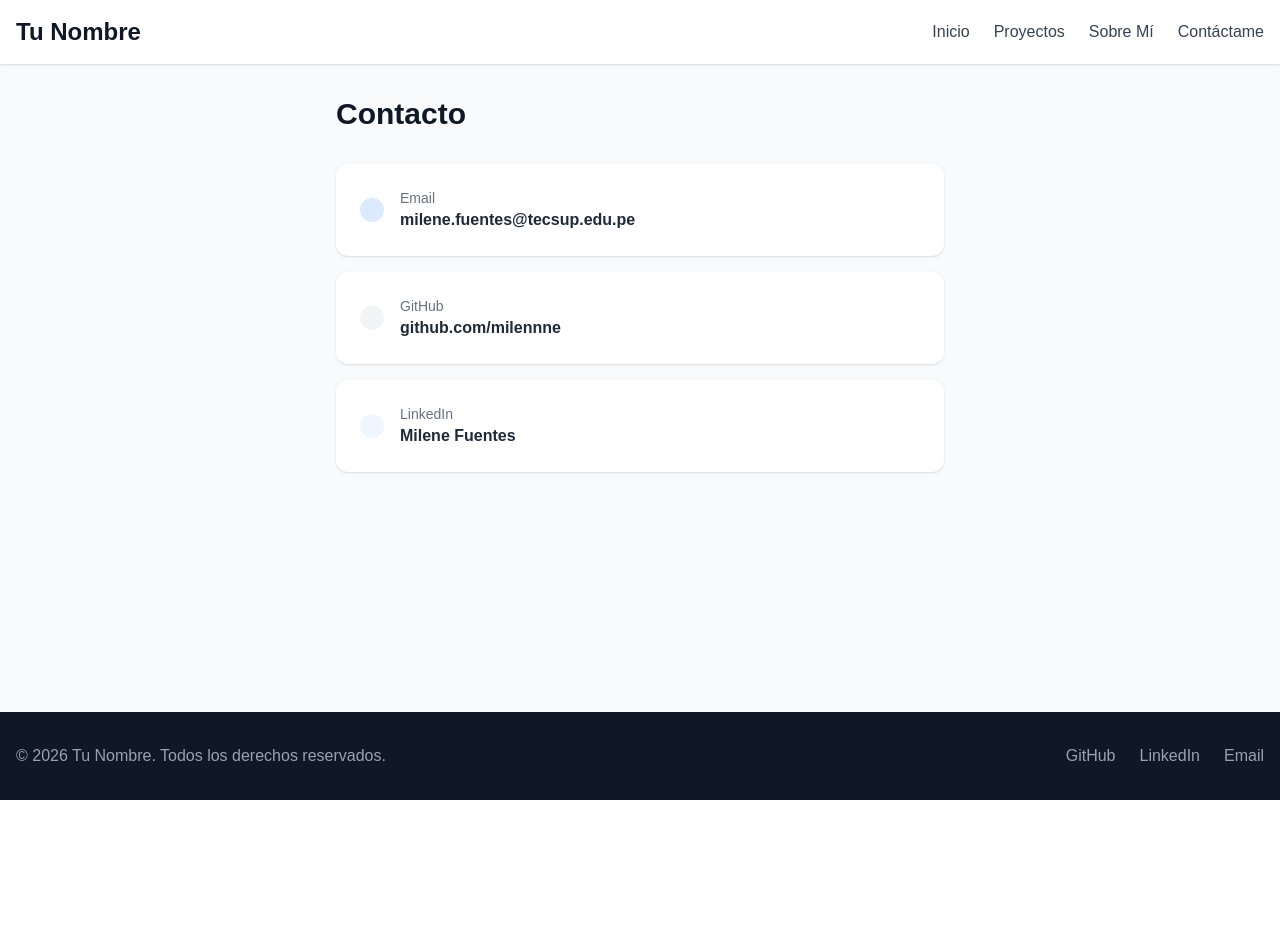
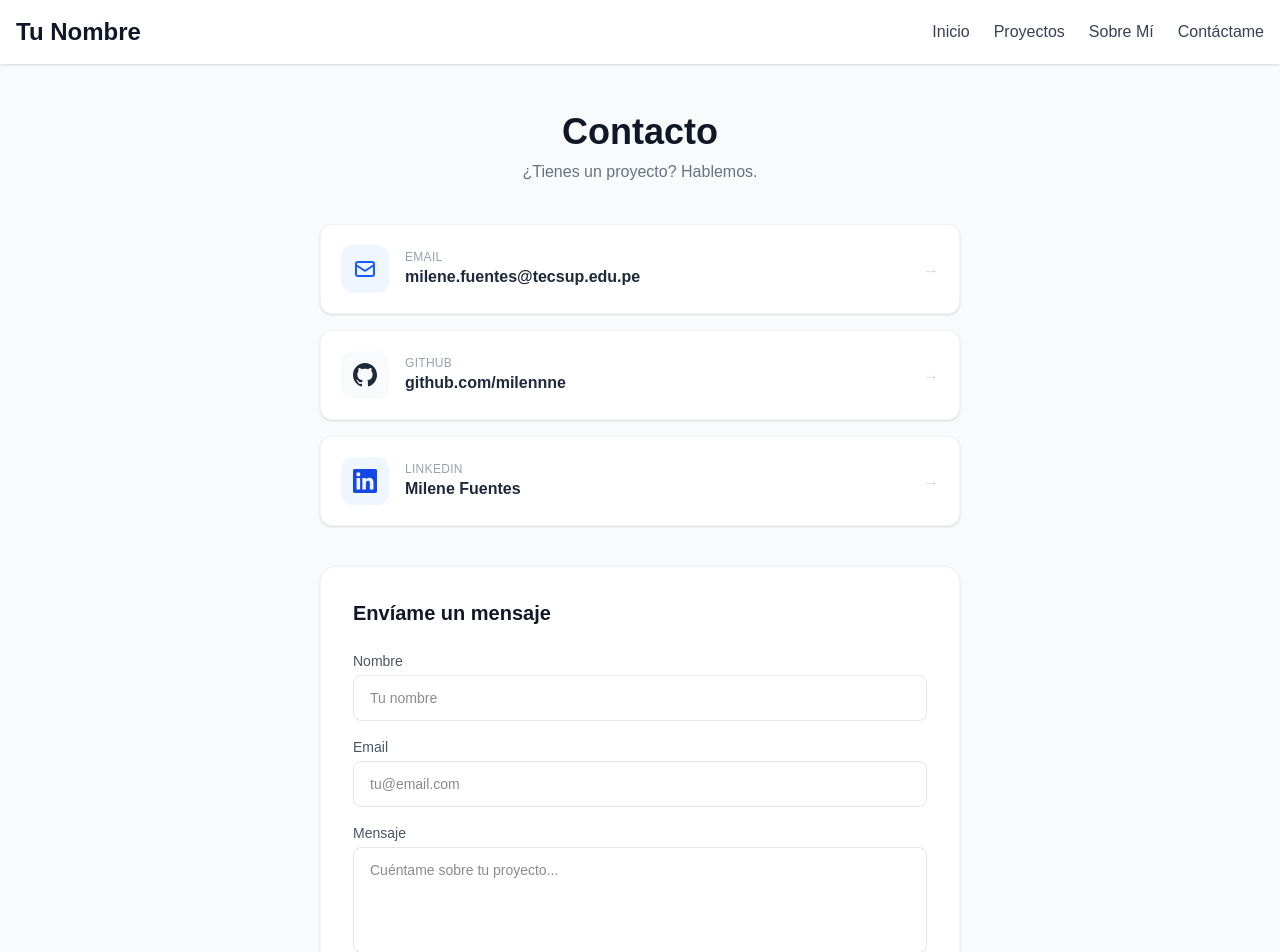
Before and after one commit to milennne/DAWA14, a Next.js app: page /contact in a window 1280 px wide. Shown: the top 952 px of the page. Before the commit the page ends 800 px from the top, so only its background shows below. Built offline with nearby package versions, Linux system fonts and the light colour scheme.

Commit message:
Portfolio

```diff
--- a/src/app/contact/page.tsx
+++ b/src/app/contact/page.tsx
@@ -7,65 +7,99 @@
 
 export default function ContactPage() {
   return (
-    <section className="container mx-auto p-8 max-w-2xl">
-      <h1 className="text-3xl font-bold mb-8 text-gray-900">
-        Contacto
-      </h1>
+    <section className="container mx-auto px-4 py-12 max-w-2xl">
+      <div className="text-center mb-10">
+        <h1 className="text-4xl font-bold text-gray-900">Contacto</h1>
+        <p className="text-gray-500 mt-2">¿Tienes un proyecto? Hablemos.</p>
+      </div>
 
-      <div className="grid gap-4">
-
+      {/* Links de contacto */}
+      <div className="grid gap-4 mb-10">
         <a
           href="mailto:milene.fuentes@tecsup.edu.pe"
-          className="flex items-center gap-4 bg-white rounded-xl shadow p-6 hover:shadow-md transition"
+          className="flex items-center gap-4 bg-white rounded-xl border border-gray-100 shadow-sm p-5 hover:shadow-md hover:border-blue-200 transition-all"
         >
-          <div className="bg-blue-100 text-blue-600 rounded-full p-3 text-2xl">
-
+          <div className="bg-blue-50 text-blue-600 rounded-xl p-3">
+            <svg xmlns="http://www.w3.org/2000/svg" className="w-6 h-6" fill="none" viewBox="0 0 24 24" stroke="currentColor">
+              <path strokeLinecap="round" strokeLinejoin="round" strokeWidth={2} d="M3 8l7.89 5.26a2 2 0 002.22 0L21 8M5 19h14a2 2 0 002-2V7a2 2 0 00-2-2H5a2 2 0 00-2 2v10a2 2 0 002 2z" />
+            </svg>
           </div>
-
           <div>
-            <p className="text-sm text-gray-500">Email</p>
-            <p className="font-semibold text-gray-800">
-              milene.fuentes@tecsup.edu.pe
-            </p>
+            <p className="text-xs text-gray-400 uppercase tracking-wide">Email</p>
+            <p className="font-semibold text-gray-800">milene.fuentes@tecsup.edu.pe</p>
           </div>
+          <span className="ml-auto text-gray-300">→</span>
         </a>
 
         <a
           href="https://github.com/milennne"
           target="_blank"
           rel="noopener noreferrer"
-          className="flex items-center gap-4 bg-white rounded-xl shadow p-6 hover:shadow-md transition"
+          className="flex items-center gap-4 bg-white rounded-xl border border-gray-100 shadow-sm p-5 hover:shadow-md hover:border-gray-300 transition-all"
         >
-          <div className="bg-gray-100 text-gray-800 rounded-full p-3 text-2xl">
-
+          <div className="bg-gray-50 text-gray-800 rounded-xl p-3">
+            <svg xmlns="http://www.w3.org/2000/svg" className="w-6 h-6" fill="currentColor" viewBox="0 0 24 24">
+              <path d="M12 0C5.37 0 0 5.37 0 12c0 5.3 3.438 9.8 8.205 11.385.6.113.82-.258.82-.577 0-.285-.01-1.04-.015-2.04-3.338.724-4.042-1.61-4.042-1.61-.546-1.385-1.335-1.755-1.335-1.755-1.087-.744.084-.729.084-.729 1.205.084 1.838 1.236 1.838 1.236 1.07 1.835 2.809 1.305 3.495.998.108-.776.417-1.305.76-1.605-2.665-.3-5.466-1.332-5.466-5.93 0-1.31.465-2.38 1.235-3.22-.135-.303-.54-1.523.105-3.176 0 0 1.005-.322 3.3 1.23.96-.267 1.98-.399 3-.405 1.02.006 2.04.138 3 .405 2.28-1.552 3.285-1.23 3.285-1.23.645 1.653.24 2.873.12 3.176.765.84 1.23 1.91 1.23 3.22 0 4.61-2.805 5.625-5.475 5.92.42.36.81 1.096.81 2.22 0 1.606-.015 2.896-.015 3.286 0 .315.21.69.825.57C20.565 21.795 24 17.295 24 12c0-6.63-5.37-12-12-12z"/>
+            </svg>
           </div>
-
           <div>
-            <p className="text-sm text-gray-500">GitHub</p>
-            <p className="font-semibold text-gray-800">
-              github.com/milennne
-            </p>
+            <p className="text-xs text-gray-400 uppercase tracking-wide">GitHub</p>
+            <p className="font-semibold text-gray-800">github.com/milennne</p>
           </div>
+          <span className="ml-auto text-gray-300">→</span>
         </a>
 
         <a
           href="https://www.linkedin.com/in/milene-fuentes-26a35436b/"
           target="_blank"
           rel="noopener noreferrer"
-          className="flex items-center gap-4 bg-white rounded-xl shadow p-6 hover:shadow-md transition"
+          className="flex items-center gap-4 bg-white rounded-xl border border-gray-100 shadow-sm p-5 hover:shadow-md hover:border-blue-300 transition-all"
         >
-          <div className="bg-blue-50 text-blue-700 rounded-full p-3 text-2xl">
+          <div className="bg-blue-50 text-blue-700 rounded-xl p-3">
+            <svg xmlns="http://www.w3.org/2000/svg" className="w-6 h-6" fill="currentColor" viewBox="0 0 24 24">
+              <path d="M20.447 20.452h-3.554v-5.569c0-1.328-.027-3.037-1.852-3.037-1.853 0-2.136 1.445-2.136 2.939v5.667H9.351V9h3.414v1.561h.046c.477-.9 1.637-1.85 3.37-1.85 3.601 0 4.267 2.37 4.267 5.455v6.286zM5.337 7.433a2.062 2.062 0 01-2.063-2.065 2.064 2.064 0 112.063 2.065zm1.782 13.019H3.555V9h3.564v11.452zM22.225 0H1.771C.792 0 0 .774 0 1.729v20.542C0 23.227.792 24 1.771 24h20.451C23.2 24 24 23.227 24 22.271V1.729C24 .774 23.2 0 22.222 0h.003z"/>
+            </svg>
+          </div>
+          <div>
+            <p className="text-xs text-gray-400 uppercase tracking-wide">LinkedIn</p>
+            <p className="font-semibold text-gray-800">Milene Fuentes</p>
+          </div>
+          <span className="ml-auto text-gray-300">→</span>
+        </a>
+      </div>
 
+      {/* Formulario */}
+      <div className="bg-white rounded-2xl border border-gray-100 shadow-sm p-8">
+        <h2 className="text-xl font-bold text-gray-900 mb-6">Envíame un mensaje</h2>
+        <div className="grid gap-4">
+          <div>
+            <label className="text-sm text-gray-600 mb-1 block">Nombre</label>
+            <input
+              type="text"
+              placeholder="Tu nombre"
+              className="w-full border border-gray-200 rounded-lg px-4 py-3 text-sm focus:outline-none focus:border-blue-400 transition"
+            />
           </div>
-
           <div>
-            <p className="text-sm text-gray-500">LinkedIn</p>
-            <p className="font-semibold text-gray-800">
-              Milene Fuentes
-            </p>
+            <label className="text-sm text-gray-600 mb-1 block">Email</label>
+            <input
+              type="email"
+              placeholder="tu@email.com"
+              className="w-full border border-gray-200 rounded-lg px-4 py-3 text-sm focus:outline-none focus:border-blue-400 transition"
+            />
           </div>
-        </a>
-
+          <div>
+            <label className="text-sm text-gray-600 mb-1 block">Mensaje</label>
+            <textarea
+              rows={4}
+              placeholder="Cuéntame sobre tu proyecto..."
+              className="w-full border border-gray-200 rounded-lg px-4 py-3 text-sm focus:outline-none focus:border-blue-400 transition resize-none"
+            />
+          </div>
+          <button className="w-full bg-blue-600 text-white rounded-lg py-3 font-semibold hover:bg-blue-700 transition">
+            Enviar mensaje
+          </button>
+        </div>
       </div>
     </section>
   );
```
